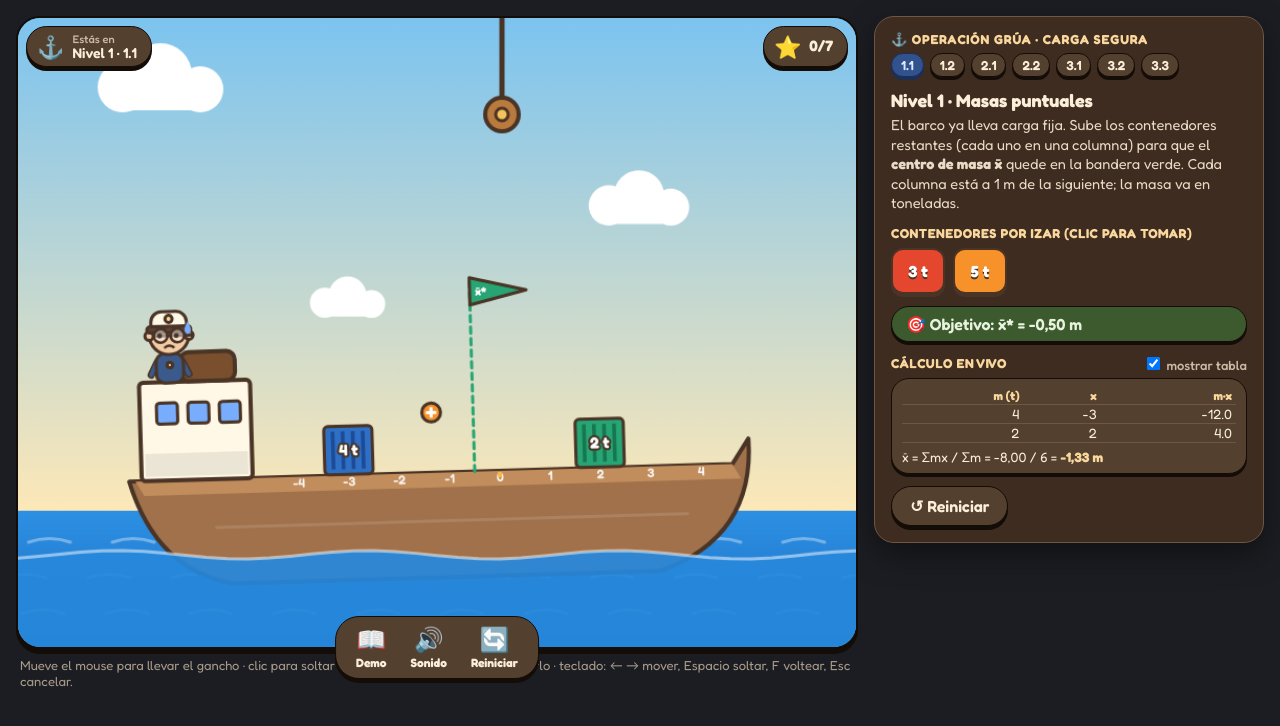
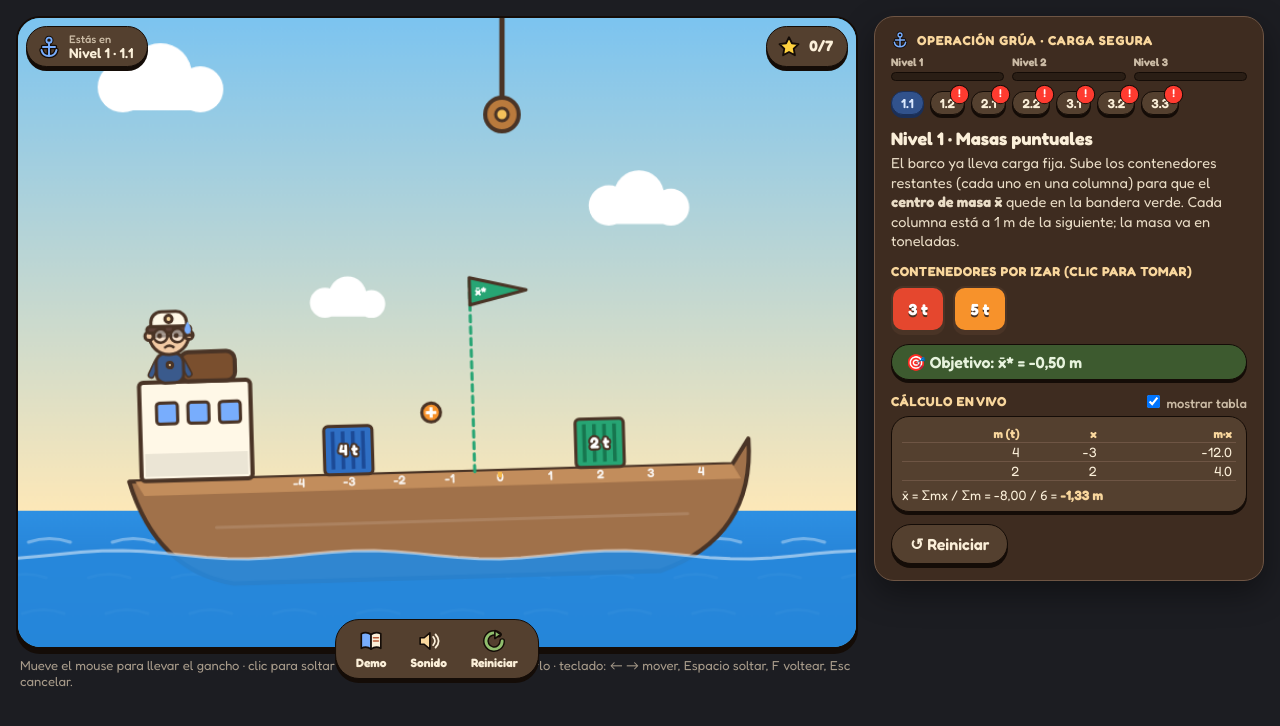
Before and after one commit to casoham/operacion-grua, a plain HTML site: page index.html in a window 1280 px wide. Drawn offline with Linux system fonts and the light colour scheme; animation ran at ten frames a second.

Commit message:
Iconos ilustrados, insignias de etapas nuevas, barras de progreso por nivel y bitácora de prompts
Co-Authored-By: Claude Sonnet 5.5 <noreply@anthropic.com>

```diff
--- a/index.html
+++ b/index.html
@@ -140,6 +140,13 @@ input[type=text]{background:#2a1e15;color:var(--c-text);border:1.6px solid var(-
 .dock{position:absolute;left:50%;bottom:10px;transform:translateX(-50%);display:flex;gap:4px;background:var(--c-hud);border:1.6px solid var(--c-line);box-shadow:0 4px 0 var(--c-line);border-radius:24px;padding:6px 10px;z-index:3}
 .dock button{font:inherit;background:none;border:0;color:var(--c-text);cursor:pointer;display:flex;flex-direction:column;align-items:center;gap:1px;padding:2px 10px;font-weight:700;font-size:12px;border-radius:14px}
 .dock button i{font-style:normal;font-size:24px;transition:transform .25s cubic-bezier(.34,1.56,.64,1)}.dock button:hover i{transform:translateY(-3px) scale(1.12)}.dock button:active i{transform:scale(.9)}
+.dock button i svg,.pill .ico svg,.bi{width:1em;height:1em;display:block}.dock button i{display:block;width:26px;height:26px}.dock button i svg{width:100%;height:100%}
+.pill .ico{width:24px;height:24px;display:block}.pill .ico svg{width:100%;height:100%}.bi{display:inline-block;vertical-align:-3px;width:18px;height:18px}
+.chip{position:relative}.chip.new::after{content:"!";position:absolute;right:-5px;top:-7px;min-width:17px;height:17px;border-radius:50%;background:#ff3b30;color:#fff;font-size:11px;line-height:15px;text-align:center;border:1.6px solid var(--c-line);animation:ft-pulse 1.6s ease-in-out infinite}
+@keyframes ft-pulse{50%{transform:scale(1.18)}}
+.lvs{display:flex;gap:8px;margin:2px 0 10px}.lv{flex:1;font-size:11px;font-weight:700;color:var(--c-mute)}
+.bar{height:9px;margin-top:3px;background:#2a1e15;border:1.6px solid var(--c-line);border-radius:999px;overflow:hidden}
+.bar div{height:100%;background:linear-gradient(#a8d58a,#6b9e4a);border-radius:999px;transition:width .8s cubic-bezier(.22,1,.36,1)}
 @media(max-width:520px){.pill{font-size:12px;padding:4px 10px 4px 8px}.pill .ico{font-size:18px}.dock button{padding:2px 6px;font-size:11px}.dock button i{font-size:20px}.fbs{top:54px}}
 </style>
 </head>
@@ -149,7 +156,10 @@ input[type=text]{background:#2a1e15;color:var(--c-text);border:1.6px solid var(-
     <canvas id="c" width="800" height="600" aria-label="Escena del puerto con barco y grúa"></canvas>
     <div id="toast"></div>
     <div class="hud"><div class="pill" id="hudL"></div><div class="pill" id="hudR"></div></div>
-    <nav class="dock" id="dock"><button data-act="demo"><i>📖</i>Demo</button><button data-act="mute"><i id="muteI">🔊</i>Sonido</button><button data-act="reset"><i>🔄</i>Reiniciar</button></nav>
+    <nav class="dock" id="dock">
+      <button data-act="demo"><i><svg viewBox="0 0 32 32"><path d="M4 7c4-2 8-2 12 1v18c-4-3-8-3-12-1z" fill="#78adfd" stroke="#140c07" stroke-width="2" stroke-linejoin="round"/><path d="M28 7c-4-2-8-2-12 1v18c4-3 8-3 12-1z" fill="#fbefd9" stroke="#140c07" stroke-width="2" stroke-linejoin="round"/><path d="M19 12h6M19 16h6" stroke="#b85c38" stroke-width="2" stroke-linecap="round"/></svg></i>Demo</button>
+      <button data-act="mute"><i id="muteI"></i>Sonido</button>
+      <button data-act="reset"><i><svg viewBox="0 0 32 32"><path d="M26 16a10 10 0 1 1-4-8" fill="none" stroke="#140c07" stroke-width="7" stroke-linecap="round"/><path d="M26 16a10 10 0 1 1-4-8" fill="none" stroke="#90be6d" stroke-width="3.5" stroke-linecap="round"/><path d="M17 3l7 5-7 5z" fill="#90be6d" stroke="#140c07" stroke-width="2" stroke-linejoin="round"/></svg></i>Reiniciar</button></nav>
     <div id="fbs" class="fbs"></div>
     <div id="modal" class="modal"></div>
     <p class="hint">Mueve el mouse para llevar el gancho · clic para soltar · clic en un contenedor para retirarlo · teclado: ← → mover, Espacio soltar, F voltear, Esc cancelar.</p>
@@ -397,7 +407,7 @@ function drawHazardFront(){const a=S.anim;if(!a||a.k!=='capsize')return;drawGhos
 /* ---- partículas y sonido ---- */
 const PT=[];
 function burst(x,y,n,cols,spd,up){for(let i=0;i<n;i++)PT.push({x,y,vx:(Math.random()-.5)*spd,vy:-Math.random()*up-1,l:1,col:cols[i%cols.length],r:2+Math.random()*3,g:.3})}
-function confetti(){const cs=['#f7922b','#e5472e','#2f9be8','#27a574','#ffd23f','#fff'];for(let i=0;i<90;i++)PT.push({x:Math.random()*W,y:-20-Math.random()*80,vx:(Math.random()-.5)*3,vy:2+Math.random()*3,l:2,col:cs[i%6],r:5,g:.04,rect:true})}
+function confetti(){const cs=['#f9d79d','#ffb347','#90be6d','#78adfd','#fbefd9','#e3b873'];for(let i=0;i<90;i++)PT.push({x:Math.random()*W,y:-20-Math.random()*80,vx:(Math.random()-.5)*3,vy:2+Math.random()*3,l:2,col:cs[i%6],r:5,g:.04,rect:true})}
 function drawParticles(){PT.forEach(p=>{ctx.globalAlpha=Math.min(1,p.l);ctx.fillStyle=p.col;if(p.rect)ctx.fillRect(p.x,p.y,p.r*1.6,p.r);else{ctx.beginPath();ctx.arc(p.x,p.y,p.r,0,7);ctx.fill()}});ctx.globalAlpha=1}
 let AC=null;const ac=()=>{if(!AC)try{AC=new(window.AudioContext||window.webkitAudioContext)()}catch(e){}return AC};
 function tone(f,d,type='sine',v=.14,t0=0,f2){const c=ac();if(!c||S.mute)return;const o=c.createOscillator(),g=c.createGain(),t=c.currentTime+t0;o.type=type;o.frequency.setValueAtTime(f,t);if(f2)o.frequency.exponentialRampToValueAtTime(f2,t+d);g.gain.setValueAtTime(v,t);g.gain.exponentialRampToValueAtTime(.001,t+d);o.connect(g);g.connect(c.destination);o.start(t);o.stop(t+d)}
@@ -577,15 +587,24 @@ function updateRO(){const r=$('#ro');if(r)r.innerHTML=readoutHTML(stages[S.si]);
   const d=$('#deg');if(d){const ss=SS();d.textContent=fmt(Math.abs(ss.deg||0),1)+'°'}}
 
 /* ---------- Paneles ---------- */
+const IC={
+ anchor:'<svg viewBox="0 0 32 32"><circle cx="16" cy="7" r="3.5" fill="none" stroke="#140c07" stroke-width="5"/><path d="M16 10v17M8 16h16M6 20c1 5 5 8 10 8s9-3 10-8" fill="none" stroke="#140c07" stroke-width="6" stroke-linecap="round"/><circle cx="16" cy="7" r="3.5" fill="none" stroke="#78adfd" stroke-width="2.4"/><path d="M16 10v17M8 16h16M6 20c1 5 5 8 10 8s9-3 10-8" fill="none" stroke="#78adfd" stroke-width="2.6" stroke-linecap="round"/></svg>',
+ star:'<svg viewBox="0 0 32 32"><path d="M16 3l3.9 8 8.8 1.2-6.4 6.1 1.6 8.7L16 22.7l-7.9 4.3 1.6-8.7-6.4-6.1 8.8-1.2z" fill="#ffd23f" stroke="#140c07" stroke-width="2.4" stroke-linejoin="round"/></svg>',
+ sound:'<svg viewBox="0 0 32 32"><path d="M5 12h5l7-6v20l-7-6H5z" fill="#f9d79d" stroke="#140c07" stroke-width="2" stroke-linejoin="round"/><path d="M21 11c3 3 3 7 0 10M24 8c5 5 5 11 0 16" fill="none" stroke="#fbefd9" stroke-width="2.2" stroke-linecap="round"/></svg>',
+ mute:'<svg viewBox="0 0 32 32"><path d="M5 12h5l7-6v20l-7-6H5z" fill="#a89b8b" stroke="#140c07" stroke-width="2" stroke-linejoin="round"/><path d="M21 12l7 8M28 12l-7 8" stroke="#e5472e" stroke-width="2.6" stroke-linecap="round"/></svg>'};
+S.visited={};
+const LEVELS=[['points','Nivel 1'],['shapes','Nivel 2'],['curve','Nivel 3']];
 function renderPanel(){
-  const st=stages[S.si];
-  let h=`<div class="brand">⚓ Operación Grúa · Carga segura</div><div class="chips">`+
-    stages.map((s,i)=>`<button class="chip ${i===S.si?'on':''} ${S.done[i]?'ok':''}" data-act="stage" data-i="${i}">${S.done[i]?'✓ ':''}${s.tag}</button>`).join('')+`</div>`;
+  const st=stages[S.si];S.visited[S.si]=true;
+  const bars=LEVELS.map(([t,n])=>{const ids=stages.map((s,i)=>s.type===t?i:-1).filter(i=>i>=0),d=ids.filter(i=>S.done[i]).length;return`<div class="lv"><span>${n}</span><div class="bar"><div style="width:${d/ids.length*100}%"></div></div></div>`}).join('');
+  let h=`<div class="brand">${IC.anchor.replace('<svg','<svg class="bi"')} Operación Grúa · Carga segura</div><div class="lvs">${bars}</div><div class="chips">`+
+    stages.map((s,i)=>`<button class="chip ${i===S.si?'on':''} ${S.done[i]?'ok':''} ${!S.visited[i]&&!S.done[i]?'new':''}" data-act="stage" data-i="${i}">${S.done[i]?'✓ ':''}${s.tag}</button>`).join('')+`</div>`;
   h+=`<h2>${st.title}</h2><p class="brief">${st.brief}</p>`;
   h+=st.type==='points'?pointsPanel(st):st.type==='shapes'?shapesPanel(st):curvePanel(st);
   panel.innerHTML=h;updateRO();
-  const nd=Object.keys(S.done).length;$('#hudL').innerHTML=`<span class="ico">⚓</span><div><small>Estás en</small>${st.title.split('·')[0].trim()} · ${st.tag}</div>`;
-  $('#hudR').innerHTML=`<span class="ico">⭐</span><b>${nd}/${stages.length}</b>`;$('#muteI').textContent=S.mute?'🔇':'🔊';
+  const nd=Object.keys(S.done).length;
+  $('#hudL').innerHTML=`<span class="ico">${IC.anchor}</span><div><small>Estás en</small>${st.title.split('·')[0].trim()} · ${st.tag}</div>`;
+  $('#hudR').innerHTML=`<span class="ico">${IC.star}</span><b>${nd}/${stages.length}</b>`;$('#muteI').innerHTML=S.mute?IC.mute:IC.sound;
 }
 const goalText=st=>st.useY?`x̄* = ${fmt(st.target.x)} m · ȳ* = ${fmt(st.target.y)} m`:`x̄* = ${fmt(st.target.x)} m`;
 function pointsPanel(st){const ss=SS();
```
Also changed, not shown: 1 other file.
